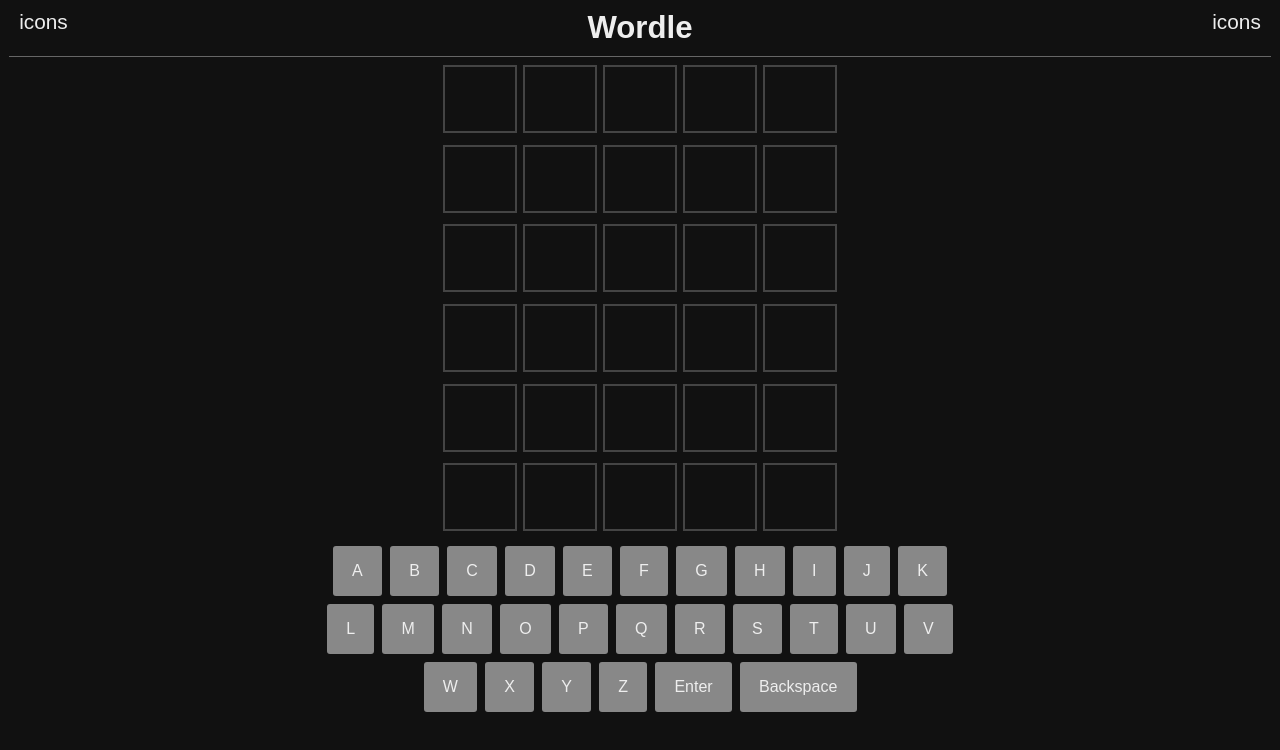
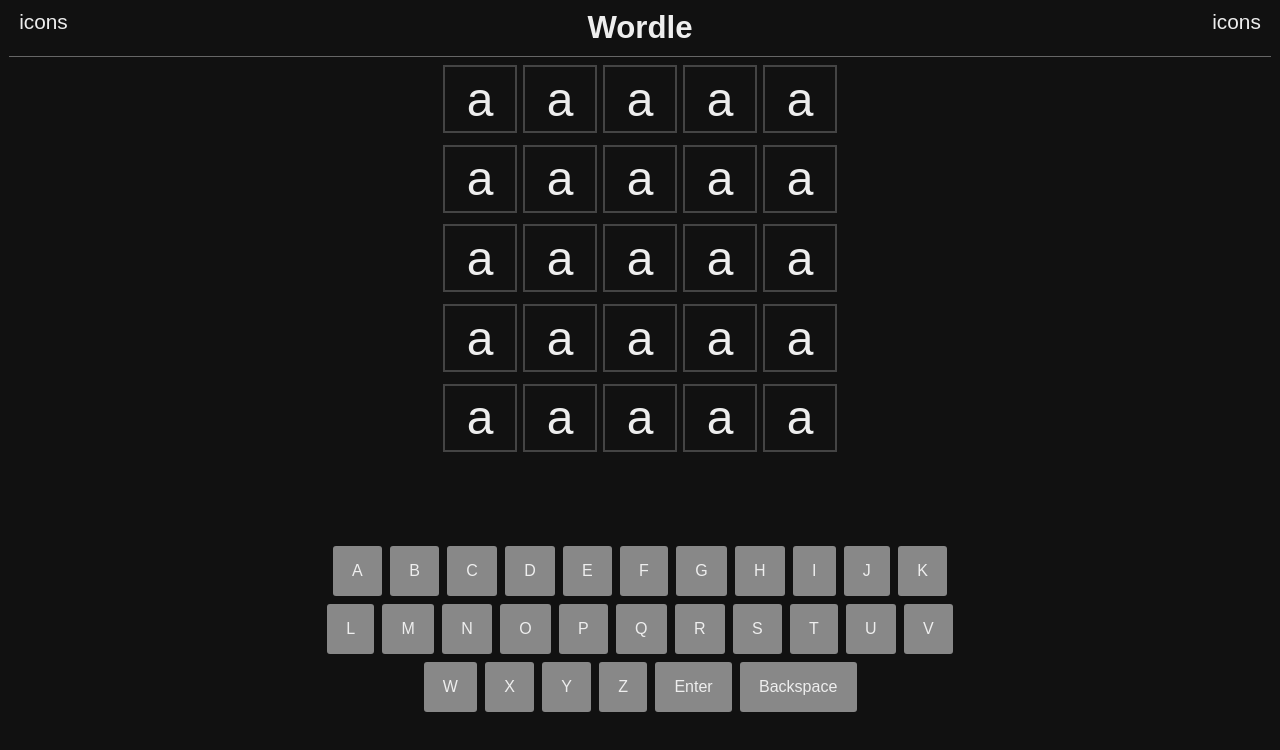
Before and after one commit to Kex027/my-projects, a React (Create React App) app in the folder wordle-react/: page / in a window 1280 px wide. Shown: the top 750 px of the page. Built offline with nearby package versions, Linux system fonts and the light colour scheme.

Commit message:
Transfered working into more-react-style
Common used mapping, or using hooks (useState)

```diff
--- a/wordle-react/src/App.js
+++ b/wordle-react/src/App.js
@@ -1,19 +1,47 @@
-import React from "react";
+import React, { useState, useEffect } from "react";
 import Board from "./components/board/Board";
 import Keyboard from "./components/keyboard/Keyboard";
 import Navbar from "./components/navbar/Navbar";
 
-import './style.scss';
+import "./style.scss";
 
 const App = () => {
+  const [board, setBoard] = useState([]);
+  const [rowIndex, setRowIndex] = useState(0);
+  const [columnIndex, setColumnIndex] = useState(0);
+  // board[columnIndex[rowIndex]].value;
+  // setBoard((prevBoard) => {})
+
+  const createBoard = () => {
+    // array => object
+    // mapowanie boarda
+    const row = new Array(5).fill({}).map((item, index) => {
+      return (item = { id: index, value: "a" });
+    });
+    const column = new Array(5).fill(row);
+    setBoard(column);
+  };
+
+  useEffect(() => {
+    createBoard();
+  }, []);
+
   return (
     <div className="container">
       <Navbar />
-      <Board />
-      <Keyboard />
+      <Board board={board} />
+      <Keyboard
+        rowIndex={rowIndex}
+        setRowIndex={setRowIndex}
+        setColumnIndex={setColumnIndex}
+      />
     </div>
   );
 };
 
 export default App;
 //rsc
+// spread array (...)
+// reduce
+// object.keys
+// object.values
--- a/wordle-react/src/components/board/Board.jsx
+++ b/wordle-react/src/components/board/Board.jsx
@@ -1,25 +1,19 @@
-import React, { useState } from "react";
+import React from "react";
 import BoardBox from "./BoardBox";
 
 import "./board.scss";
 
-const Board = () => {
-  // ktory lepszy sposob?
-  // let board = {
-  //   boardList: [],
-  //   boardColumns: 5,
-  //   boardRows: 6
-  // }
-  const [board, setBoard] = useState([]);
-  const boardColumns = 5;
-  const boardRows = 6;
-  let pointer = 0;
-
-  for (let i = 0; i < boardColumns * boardRows; i++) {
-    board.push(<BoardBox key={i} id={i} text="a" />);
-  }
-
-  return <div className="board">{board}</div>;
+const Board = ({board}) => {
+  return (
+    <div className="board">
+      {board.map((column) =>
+        column.map((row) => {
+          const { id, value } = row;
+          return <BoardBox key={id} id={id} text={value} />;
+        })
+      )}
+    </div>
+  );
 };
 
 export default Board;
--- a/wordle-react/src/components/board/BoardBox.jsx
+++ b/wordle-react/src/components/board/BoardBox.jsx
@@ -1,17 +1,12 @@
-import React, {useState} from "react";
+import React from "react";
 
 import "./board.scss";
 
-const BoardBox = (props) => {
-  const [value, setValue] = useState("");
-  const changeValue = () => {
-    setValue(props.text);
-  }
-
+const BoardBox = ({ text, id }) => {
   return (
-    <div onClick={changeValue}>
-      <div id={props.id} className="grid-letter">
-        {value}
+    <div>
+      <div id={id} className="grid-letter">
+        {text}
       </div>
     </div>
   );
--- a/wordle-react/src/components/keyboard/Key.jsx
+++ b/wordle-react/src/components/keyboard/Key.jsx
@@ -1,10 +1,9 @@
 import React from "react";
-import enterLetter from "./keyboardScript.js";
 
 import "./keyboard.scss";
 
-const Key = (props) => {
-    return <div className="key" onClick={letter => enterLetter(props.text)}>{props.text}</div>;
+const Key = ({onClick, text}) => {
+    return <div className="key" onClick={onClick}>{text}</div>;
 };
 
 export default Key;
--- a/wordle-react/src/components/keyboard/Keyboard.jsx
+++ b/wordle-react/src/components/keyboard/Keyboard.jsx
@@ -3,7 +3,7 @@
 
 import "./keyboard.scss";
 
-const Keyboard = () => {
+const Keyboard = ({ rowIndex, setRowIndex, setColumnIndex }) => {
   const genKeyboardList = () => {
     let kbList = [];
     let pointer = "A".charCodeAt(0);
@@ -19,8 +19,22 @@
 
   return (
     <div className="keyboard noselect">
-      {genKeyboardList().map((value, index) => {
-        return <Key key={index} text={value} />;
+      {genKeyboardList().map((text, index) => {
+        return (
+          <Key
+            key={index}
+            text={text}
+            onClick={(e) => {
+              if (text === "Enter") {
+                return;
+              }
+              if (text === "Backspace") {
+                return;
+              }
+              setRowIndex((prevRowIndex) => ++prevRowIndex);
+            }}
+          />
+        );
       })}
     </div>
   );
--- a/wordle-react/src/components/keyboard/keyboardScript.js
+++ /dev/null
@@ -1,17 +0,0 @@
-import changeValue from "../board/BoardBox"
-
-const changeLetterValue = (letter) => {
-    // at board's pointer change value to letter
-}
-
-const enterLetter = (keyText) => {
-    if (keyText === "Enter") {
-        return;
-    }
-    if (keyText === "Backspace") {
-        return;
-    }
-    changeLetterValue(keyText);
-    console.log(keyText);
-}
-export default enterLetter;
```
